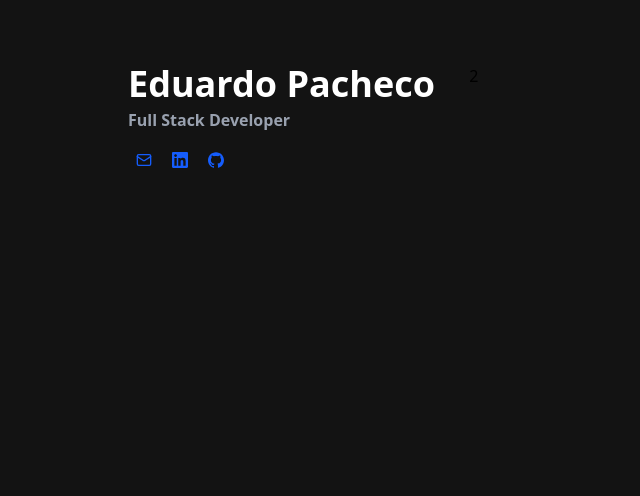
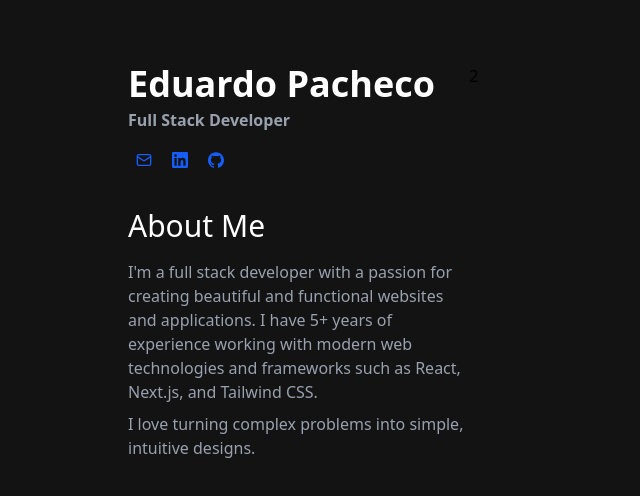
Before and after one commit to EduardoConX/EduardoConX.github.io, an Astro site: page / in a window 1280 px wide. Shown: the whole page, without its empty margins (0-640 px from the left). Built offline with nearby package versions, Linux system fonts and the light colour scheme; Astro itself is replaced by a stand-in of ours.

Commit message:
About Me

```diff
--- a/src/pages/index.astro
+++ b/src/pages/index.astro
@@ -8,6 +8,20 @@ import BasicInfo from "../components/BasicInfo.astro";
     <div class="flex flex-col md:flex-row">
       <div class="w-full md:w-1/3 flex flex-col gap-8">
         <BasicInfo />
+        <section class="flex flex-col gap-4">
+          <h3 class="text-3xl text-white">About Me</h3>
+          <div class="text-gray-400">
+            <p class="mb-2">
+              I'm a full stack developer with a passion for creating beautiful
+              and functional websites and applications. I have 5+ years of
+              experience working with modern web technologies and frameworks
+              such as React, Next.js, and Tailwind CSS.
+            </p>
+            <p>
+              I love turning complex problems into simple, intuitive designs.
+            </p>
+          </div>
+        </section>
       </div>
       <div class="w-full md:w-2/3">2</div>
     </div>
```
